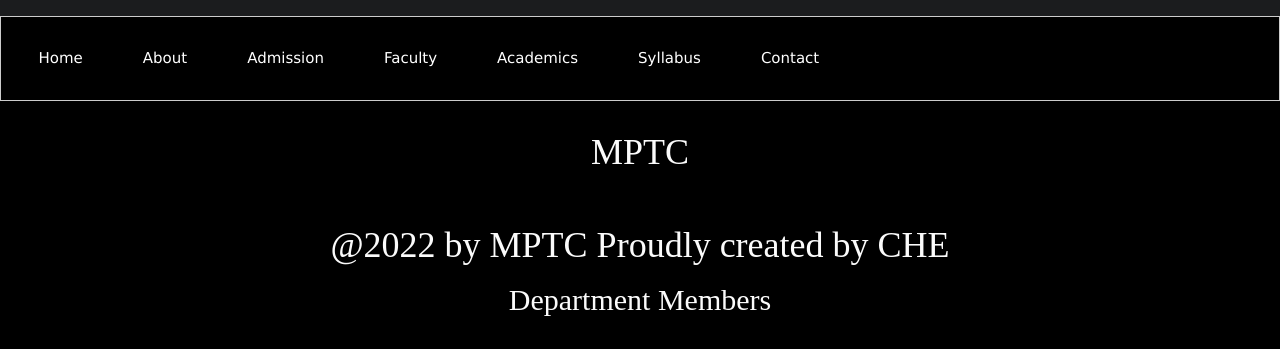
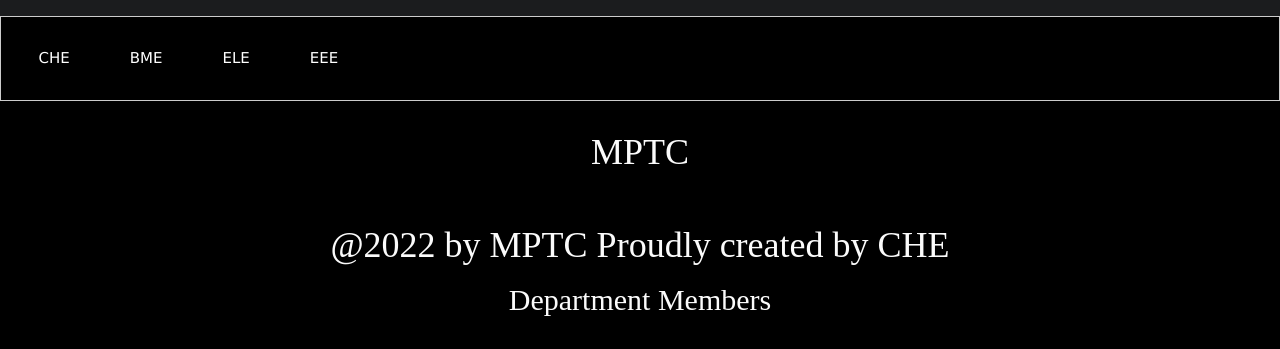
Before and after one commit to AbHiNaVaBh/WEB.github.io, a plain HTML site: page pages/syllabus.html in a window 1280 px wide. Shown: the part 158-507 px from the top of the page. Drawn offline with nearby package versions, Linux system fonts and the light colour scheme.

Commit message:
created che,bme,ele,eee page

```diff
--- a/pages/syllabus.html
+++ b/pages/syllabus.html
@@ -33,13 +33,10 @@
 
             <div class="topnav" id="myTopnav">
                 <div class="w3-bar w3-border w3-black py-4">
-                    <a href="/" class="w3-button   w3-bar-item px-4 py-2 ms-3">Home</a>
-                    <a href="/pages/about.html" class="w3-button w3-bar-item px-4 py-2 ms-3">About</a>
-                    <a href="/pages/admission.html" class="w3-button w3-bar-item px-4 py-2 ms-3">Admission</a>
-                    <a href="/pages/faculty.html" class="w3-button w3-bar-item px-4 py-2 ms-3">Faculty</a>
-                    <a href="#academics" class="w3-button w3-bar-item px-4 py-2 ms-3">Academics</a>
-                    <a href="#syllabus" class="w3-button w3-bar-item px-4 py-2 ms-3">Syllabus</a>
-                    <a href="#contact" class="w3-button w3-bar-item px-4 py-2 ms-3">Contact</a>
+                    <a href="/pages/che.html" class="w3-button   w3-bar-item px-4 py-2 ms-3">CHE</a>
+                    <a href="/pages/bme.html" class="w3-button w3-bar-item px-4 py-2 ms-3">BME</a>
+                    <a href="/pages/ele.html" class="w3-button w3-bar-item px-4 py-2 ms-3">ELE</a>
+                    <a href="/pages/eee.html" class="w3-button w3-bar-item px-4 py-2 ms-3">EEE</a>
                 </div>
             </div>
 
```
Also changed, not shown: pages/bme.html (added), pages/che.html (added), pages/eee.html (added), pages/ele.html (added), 2 other files.
